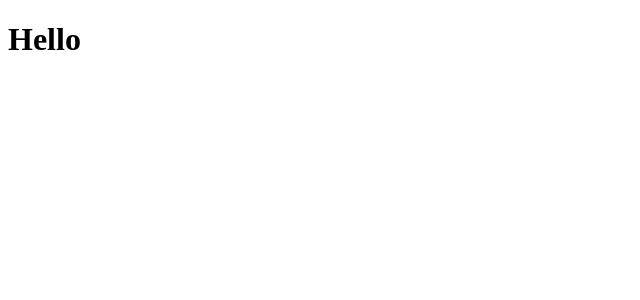
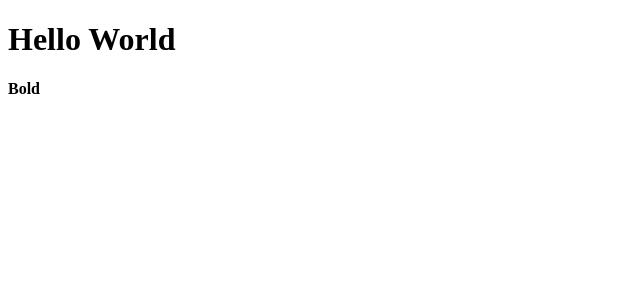
Before and after one commit to charlottebrf/EggHeadReact, a React (Create React App) app in the folder react-app/: page / in a window 1280 px wide. Shown: the top 300 px of the page, without its empty margins (0-640 px from the left). Built offline with nearby package versions, Linux system fonts and the light colour scheme.

Commit message:
[Charlotte] Uses render function to display Hello World in App

```diff
--- a/react-app/src/App.js
+++ b/react-app/src/App.js
@@ -1,5 +1,15 @@
 import React from 'react';
 
-const App = () => <h1>Hello</h1>
+class App extends React.Component {
+    render() {
+        return (
+            <div>
+                <h1>Hello World</h1>
+                <b>Bold</b>
+            </div>
+            )
+    }
+}
+
 
 export default App
```
